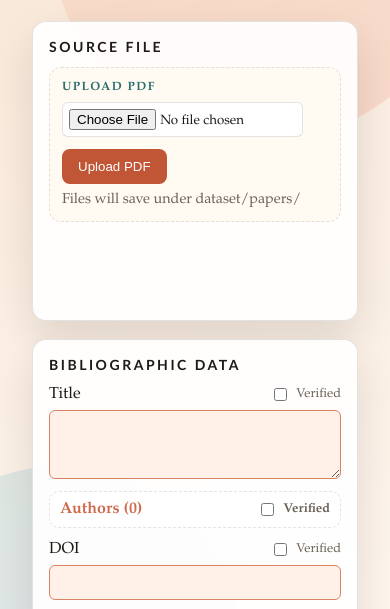
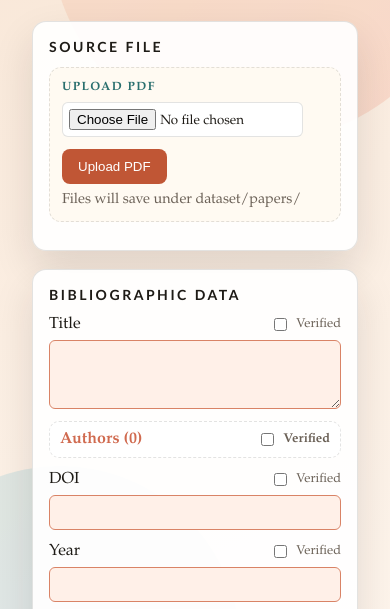
Before and after one commit to nipdep/idea-annotation, a website: page public/index.html in a window 390 px wide. Shown: the part 158-767 px from the top of the page. Drawn offline with Linux system fonts and the light colour scheme.

Commit message:
[update] UI layout

```diff
--- a/public/app.js
+++ b/public/app.js
@@ -625,12 +625,13 @@ function getByTag(root, tag) {
 function renderHighlights() {
   const list = el("highlightList");
   list.innerHTML = "";
-  if (state.highlights.length === 0) {
+  const available = state.highlights.filter((hl) => !hl.used);
+  if (available.length === 0) {
     list.innerHTML = '<div class="muted">No highlights yet.</div>';
     return;
   }
 
-  state.highlights.forEach((hl) => {
+  available.forEach((hl) => {
     const item = document.createElement("div");
     item.className = `highlight-entry ${hl.used ? "used" : ""}`;
 
@@ -662,7 +663,7 @@ function renderHighlights() {
 
     item.appendChild(text);
     item.appendChild(meta);
-    if (!hl.used) item.appendChild(pageInput);
+    item.appendChild(pageInput);
     item.appendChild(remove);
     list.appendChild(item);
   });
@@ -877,6 +878,11 @@ function addHighlight() {
       page: "",
       used: false,
     });
+
+    const activeTab = document.querySelector(".tab.active")?.dataset.tab;
+    if (activeTab === "argument") {
+      state.highlightSelection.argument.add(id);
+    }
 
     selection.removeAllRanges();
     renderHighlights();
--- a/public/styles.css
+++ b/public/styles.css
@@ -156,15 +156,23 @@ textarea {
 
 .left-stack {
   display: grid;
-  grid-template-rows: auto 1fr auto;
+  grid-template-rows: 190px 1fr 140px;
   gap: 18px;
-  max-height: calc(100vh - 120px);
+  height: calc(100vh - 120px);
   min-height: 0;
+  padding: 6px;
+  border-radius: 16px;
+  background: rgba(255, 255, 255, 0.45);
 }
 
 .scrollable {
   overflow-y: auto;
   padding-right: 6px;
+  min-height: 0;
+  height: 100%;
+}
+
+.left-stack .panel {
   min-height: 0;
 }
 
@@ -630,4 +638,10 @@ mark.used {
   .doc-view {
     max-height: 50vh;
   }
+  .left-stack {
+    height: auto;
+    grid-template-rows: auto;
+    padding: 0;
+    background: transparent;
+  }
 }
```
